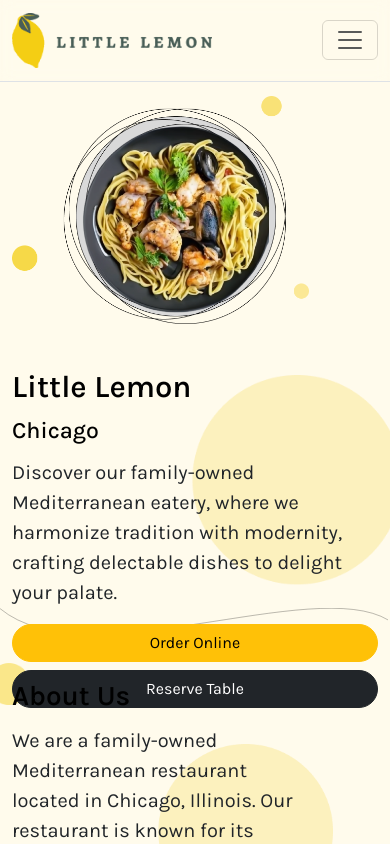
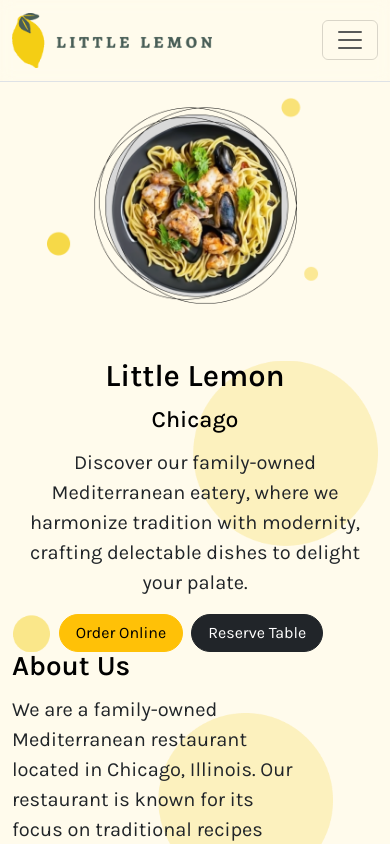
Before and after one commit to Vedant-Rasote/little-lemon-capstone, a React (Create React App) app: page / in a window 390 px wide. Shown: the top 844 px of the page. Built offline with nearby package versions, Linux system fonts and the light colour scheme; a web font is replaced by a local one.

Commit message:
Hero, testimonials, reservation sections responsivness fixes

```diff
--- a/src/App.js
+++ b/src/App.js
@@ -27,22 +27,20 @@ const App = () => (
     <Header />
     <main className='mt-5'>
       <div className="row flex-lg-row-reverse align-items-center g-5 pt-5" id='home'>
-        <div className="col-10 col-sm-8 col-lg-6" >
+        <div className="col-10 col-sm-8 col-lg-6 mx-auto" >
           <img src={heroWithSilhouette} className="d-block img-fluid" alt="Bootstrap Themes" loading="lazy" />
         </div>
-        <div className="col-lg-6" style={{ backgroundImage: `url(${bgHeroText})`, backgroundSize: 'contain', backgroundRepeat: 'no-repeat', backgroundPosition: 'center' }}>
+        <div className="col-lg-6 text-center text-lg-start" style={{ backgroundImage: `url(${bgHeroText})`, backgroundSize: 'contain', backgroundRepeat: 'no-repeat', backgroundPosition: 'center' }}>
           <h1 className="display-5 fw-bold text-body-emphasis lh-1 mb-3">Little Lemon</h1>
           <h3 className="fw-medium text-body-emphasis lh-1 mb-3">Chicago</h3>
           <p className="lead">Discover our family-owned Mediterranean eatery, where we harmonize tradition with modernity, crafting delectable dishes to delight your palate.</p>
-          <div className="d-grid gap-2 d-md-flex justify-content-md-start">
-            <button type="button" className="btn btn-warning rounded-pill px-3">Order Online</button>
-            <button type="button" className="btn btn-dark rounded-pill px-3" >Reserve Table</button>
-          </div>
+          <button type="button" className="btn btn-warning rounded-pill px-3 mr-2">Order Online</button>
+          <button type="button" className="btn btn-dark rounded-pill px-3 mx-2">Reserve Table</button>
         </div>
       </div>
 
       {/* Curve */}
-      <svg className='full-width ' id='' viewBox="0 0 1440 97" fill="none" xmlns="http://www.w3.org/2000/svg">
+      <svg className='full-width d-none d-lg-inline' viewBox="0 0 1440 97" fill="none" xmlns="http://www.w3.org/2000/svg">
         <path d="M0 2.26829C315.486 263.797 1161.63 -122.985 1440 44.8544" stroke="black" />
       </svg>
 
@@ -176,7 +174,7 @@ const App = () => (
             <path d="M7.247 11.14 2.451 5.658C1.885 5.013 2.345 4 3.204 4h9.592a1 1 0 0 1 .753 1.659l-4.796 5.48a1 1 0 0 1-1.506 0z" />
           </svg>
         </div>
-        <div className="card mx-auto w-50 border-0 bg-transparent">
+        <div className="card w-75 mx-auto border-0 bg-transparent">
           <div className="card-body brand_green_transparent rounded-2 pb-0">
             <figure>
               <blockquote>
@@ -192,9 +190,9 @@ const App = () => (
         </div>
       </section>
 
-      <section className='w-50 mx-auto border-top border-bottom my-3' id='reservation'>
+      <section className='mx-auto background-light my-3' id='reservation'>
         <h3 className="my-4 text-center">Reserve a Table</h3>
-        <p className='text-center'>To help us find the best table for you, select the preferred <br />party size, date and time of your reservation.</p>
+        <p className='text-center'>To help us find the best table for you, select the preferred party size, date and time of your reservation.</p>
         <form className="row g-3">
           <div className="col-md-4">
             <label for="party_size" className="form-label">Party Size</label>
@@ -214,9 +212,9 @@ const App = () => (
         </form>
       </section>
 
-      <section className='' id='contact'>
-        <div className="row mb-3">
-          <div className="col-sm-6">
+      <section id='contact'>
+        <div className="row">
+          <div className="col-sm-6 mb-3">
             <h3>We would love to hear from you</h3>
             <p>Drop us a line and we'll get back to you</p>
             <form className="row g-3">
@@ -241,16 +239,16 @@ const App = () => (
               </div>
             </form>
           </div>
-          <div className="col-sm-6">
+          <div className="col-sm-6 mb-3">
             <iframe
               width="100%"
               height="450"
               loading="lazy"
               allowfullscreen
               referrerpolicy="no-referrer-when-downgrade"
-              src="https://www.google.com/maps/embed/v1/place?key=API_KEY
-    &q=Space+Needle,Seattle+WA">
-            </iframe>
+              src="https://www.google.com/maps/embed/v1/place?key=API_KEY&q=Space+Needle,Seattle+WA"
+              title="Google Maps - Space Needle, Seattle WA"
+            ></iframe>
           </div>
         </div>
       </section>
--- a/src/index.css
+++ b/src/index.css
@@ -35,8 +35,10 @@ code {
   z-index: -1;
 }
 
-.negative-margin {
-  margin-top: -100px !important;
+@media (min-width: 992px) {
+  .negative-margin {
+    margin-top: -100px !important;
+  }
 }
 
 .image_shadow {
```
Also changed, not shown: src/images/hero_with_silhouette.png.
